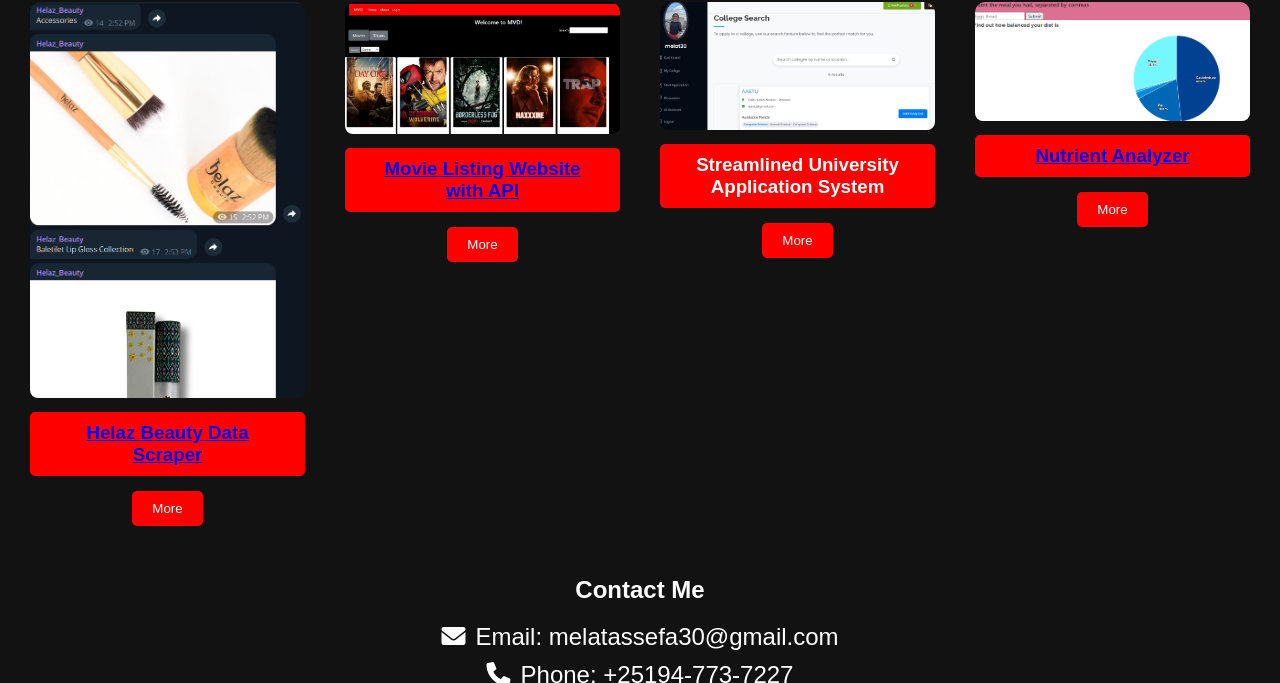
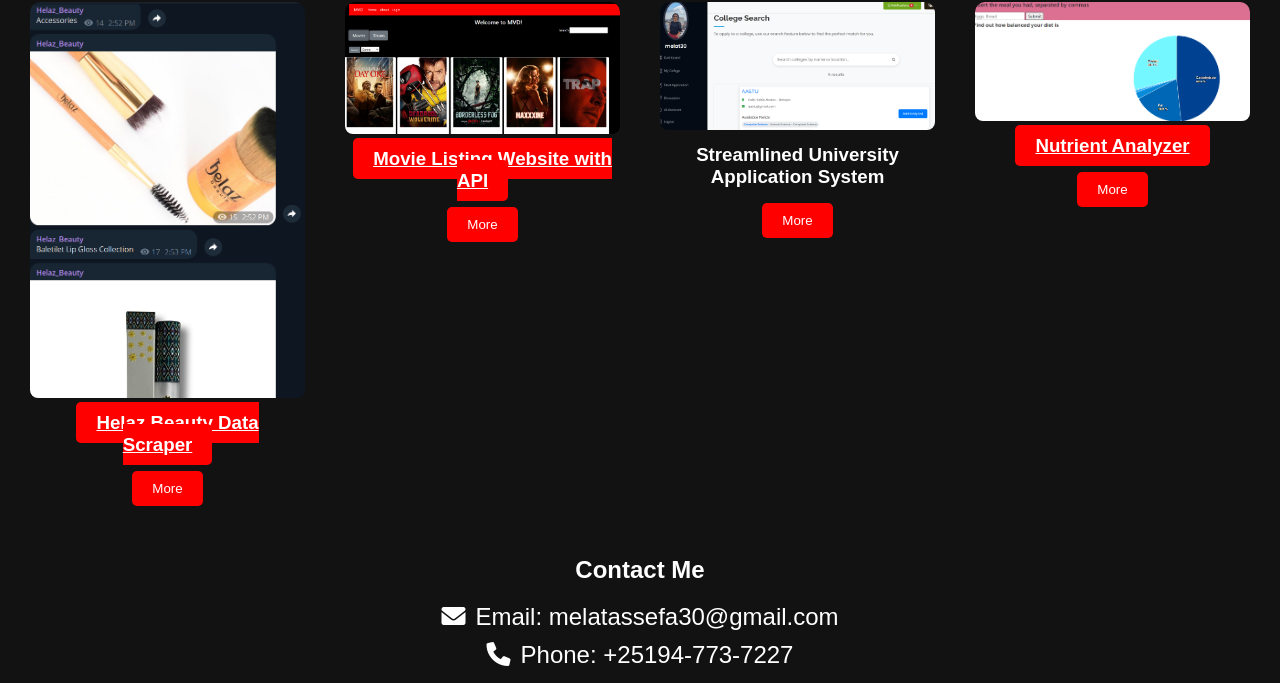
Before and after one commit to melatTassefa/MelatT.github.io, a plain HTML site: page index.html in a window 1280 px wide. Shown: the part 1140-1823 px from the top of the page. Drawn offline with Linux system fonts and the light colour scheme.

Commit message:
Update style.css

```diff
--- a/style.css
+++ b/style.css
@@ -76,7 +76,7 @@ button {
     margin-top: 10px;
 }
 
-.more-btn, h3 {
+.more-btn, a {
     background-color: #ff0000;
     color: #fff;
     padding: 10px 20px;
```
